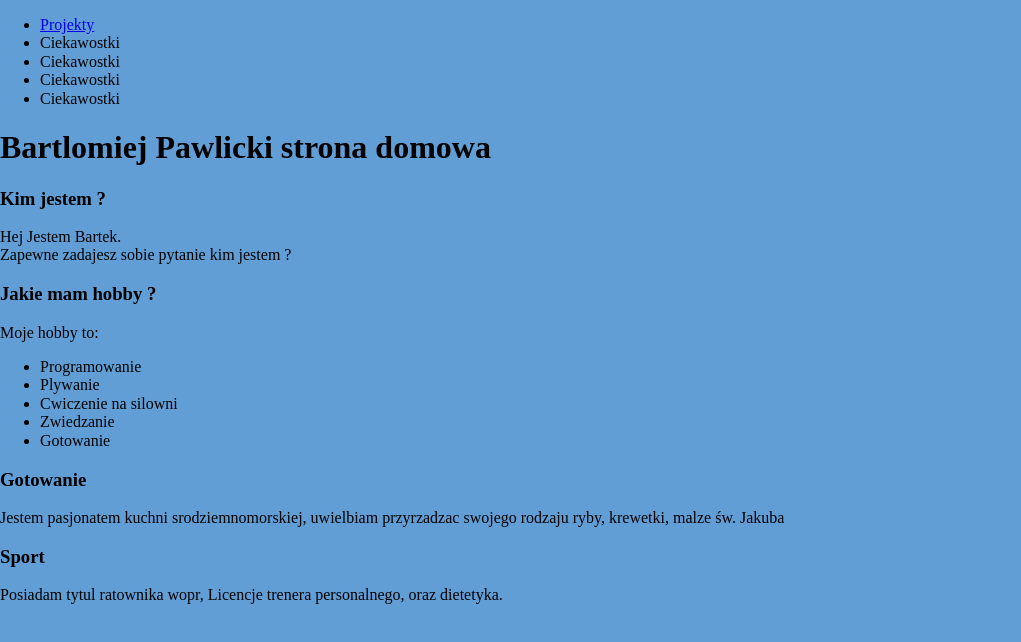
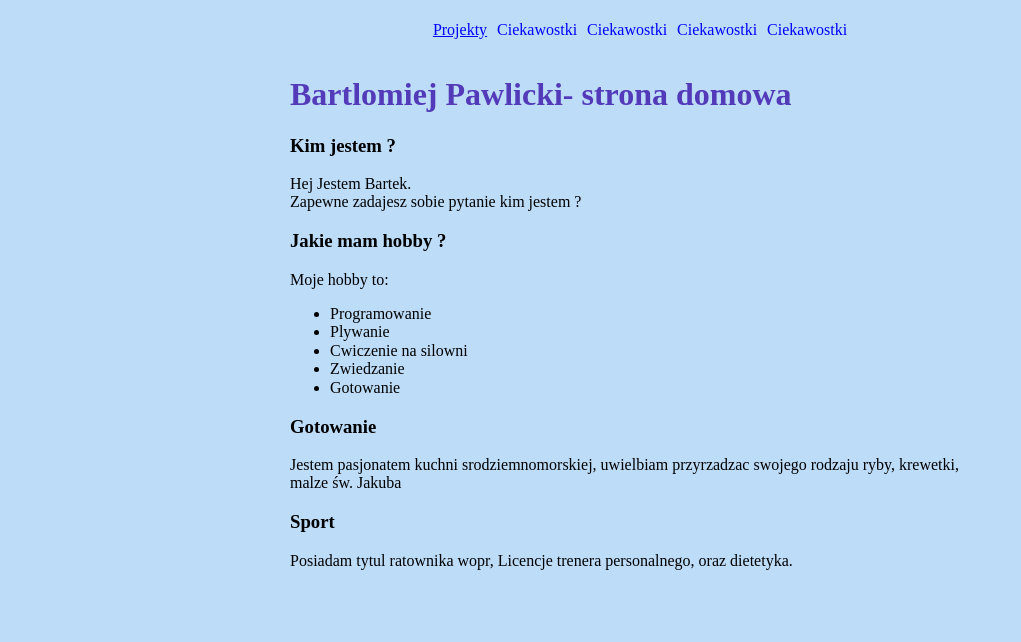
Before and after one commit to BartlomiejPawlicki/homepage, a website: page src/content/index.html in a window 1280 px wide. Shown: the whole page, without its empty margins (0-1021 px from the left). Drawn offline with nearby package versions, Linux system fonts and the light colour scheme; files that its build step writes are made by us from their sources.

Commit message:
feature scss beginning

```diff
--- a/src/content/index.html
+++ b/src/content/index.html
@@ -28,8 +28,8 @@
 </head>
 
 <body>
-    <header class="header">
-        <nav class="navigation__header">
+    <header class="header__list">
+        <nav class="navigation">
             <ul class="navigation__list">
                 <li class="navigation__item"><a class="navigation__content" href="https://www.google.pl/">Projekty</li></a>
                     <li class="navigation__item"><a class="navigation__content">Ciekawostki</li></a>
@@ -42,9 +42,9 @@
 
     </header>
 
-    <main>
+    <main class="main">
         <header class="site__header">
-            <h1 class="main__header">Bartlomiej Pawlicki strona domowa</h1>
+            <h1 class="main__header">Bartlomiej Pawlicki- strona domowa</h1>
         </header>
         <section class="about">
             <h3 class="about__header">Kim jestem ?</h3>
--- a/src/scss/main.scss
+++ b/src/scss/main.scss
@@ -12,5 +12,40 @@ html {
 
 body {
     color: $black;
-    background: rgb(98, 158, 214);
+    background: rgb(189, 220, 248);
 }
+
+.site__header {
+    color: rgb(82, 58, 185);
+    width: 100%;
+    justify-content: center;
+    align-items: center;
+}
+
+.header__list {
+    text-decoration-style: solid;
+}
+
+.navigation {
+    color: black;
+    &__list {
+        list-style: none;
+        padding: 0;
+        display: flex;
+        align-items: center;
+        justify-content: center;
+    }
+    &__item {
+        padding: 5px;
+        display: block;
+    }
+    &__content {
+        color: blue;
+    }
+}
+
+.main {
+    width: 100%;
+    max-width: 700px;
+    margin: 32px auto;
+}
```
